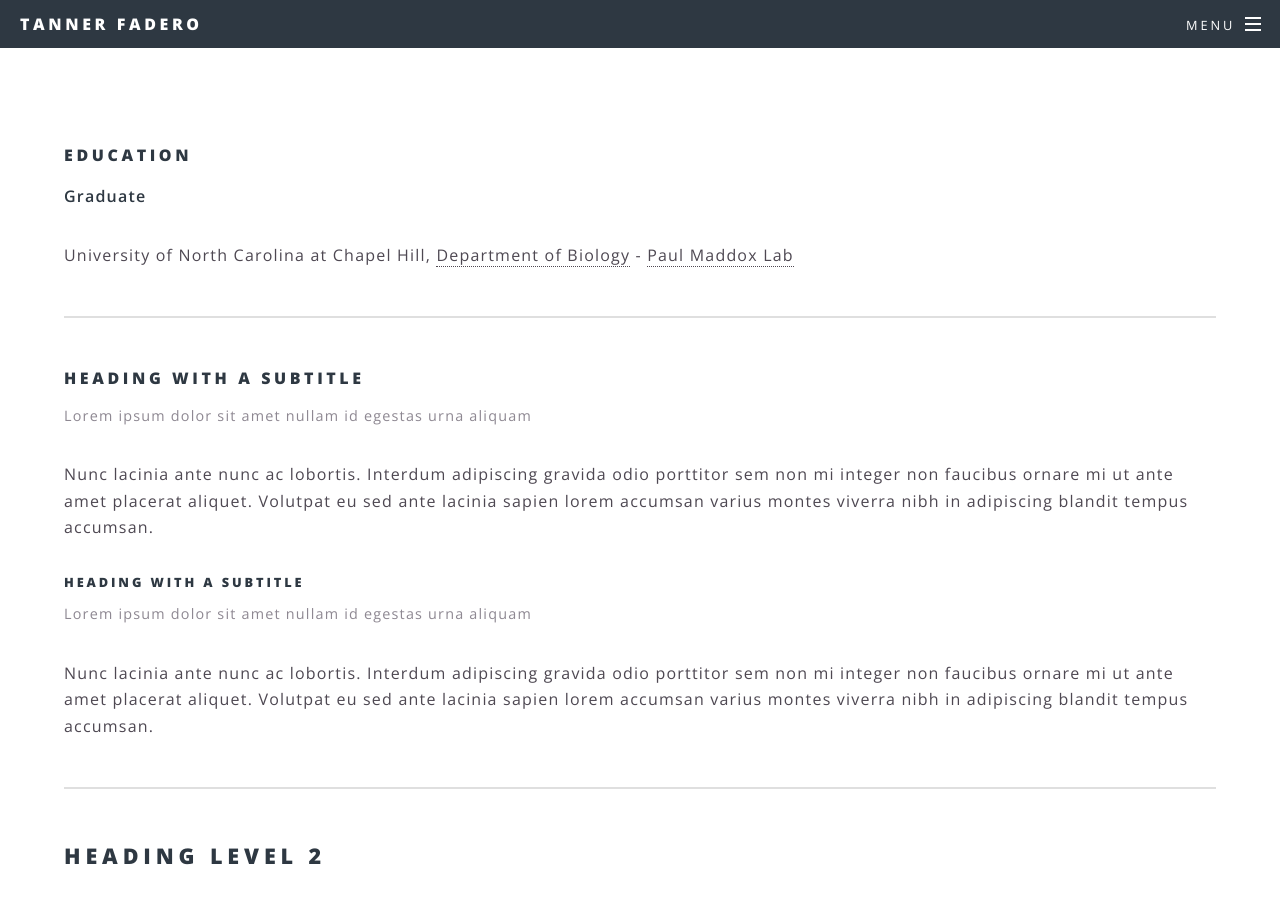
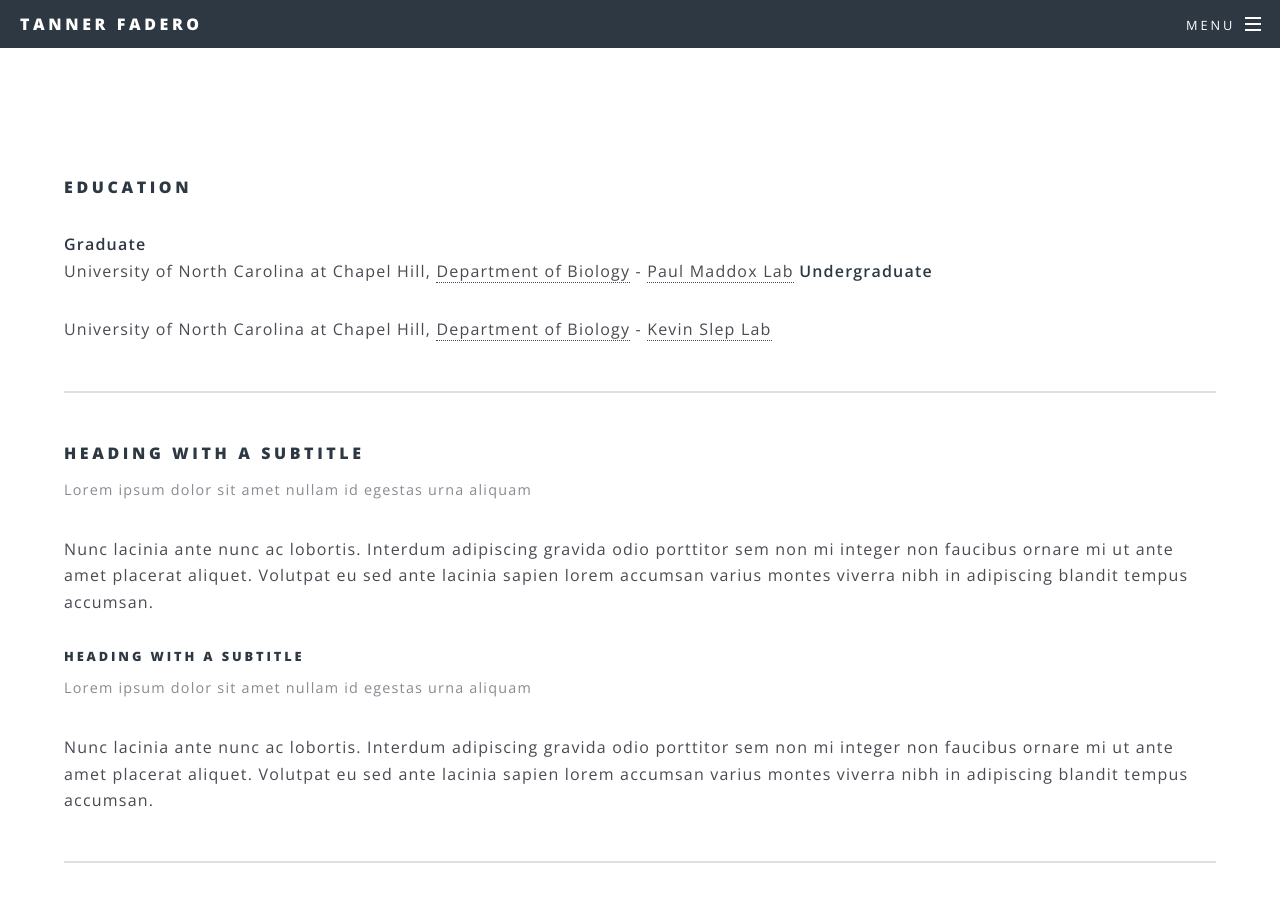
Before and after one commit to fadero/fadero.github.io, a Jekyll site: the page built from About Me.html, in a window 1280 px wide and 900 px high, scrolled down 346 px. Built offline with Jekyll 4.4.1, drawn with Linux system fonts in a browser that asks for light colours.

Commit message:
Update About Me.html

```diff
--- a/About Me.html
+++ b/About Me.html
@@ -3,9 +3,11 @@ layout: page
 title: About Me
 ---
 			<section>
-				<h4>Education</h4>
-				<p><b>Graduate</b></p>
+				<p><h4>Education</h4></p>
+				<b>Graduate</b>
 					<p>University of North Carolina at Chapel Hill, <a href="https://bio.unc.edu">Department of Biology</a> - <a href="http://labs.bio.unc.edu/Maddox/Site/Welcome.html">Paul Maddox Lab</a>
+				<b>Undergraduate</b>
+					<p>University of North Carolina at Chapel Hill, <a href="https://bio.unc.edu">Department of Biology</a> - <a href="http://www.sleplab.org">Kevin Slep Lab</a>
 				<hr />
 				<header>
 					<h4>Heading with a Subtitle</h4>
```
